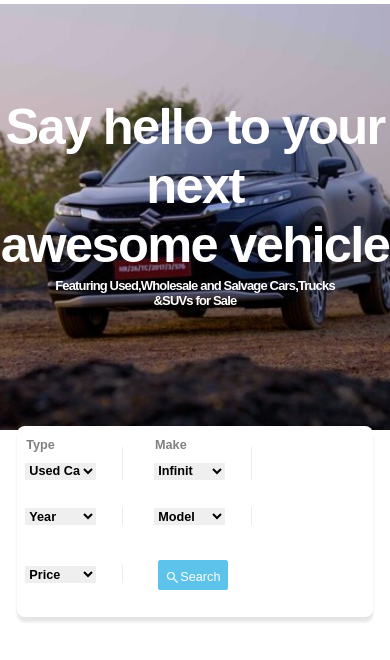
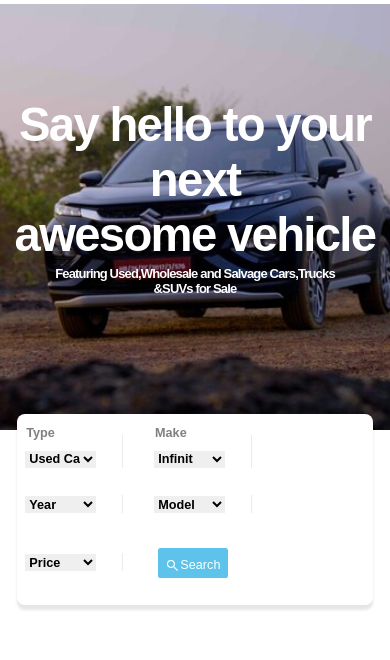
Before and after one commit to joyasaha1004/car-website2, a plain HTML site: page index.html in a window 390 px wide. Shown: the part 38-698 px from the top of the page. Drawn offline with nearby package versions, Linux system fonts and the light colour scheme.

Commit message:
add all changes

```diff
--- a/style.css
+++ b/style.css
@@ -166,7 +166,7 @@ section{
         font-size: 2.8vw;
     }
     .text h3{
-        font-size: 6vmax !important;
+        font-size: 5.6vmax !important;
     }
     .text p{
         font-size:13px;
```
